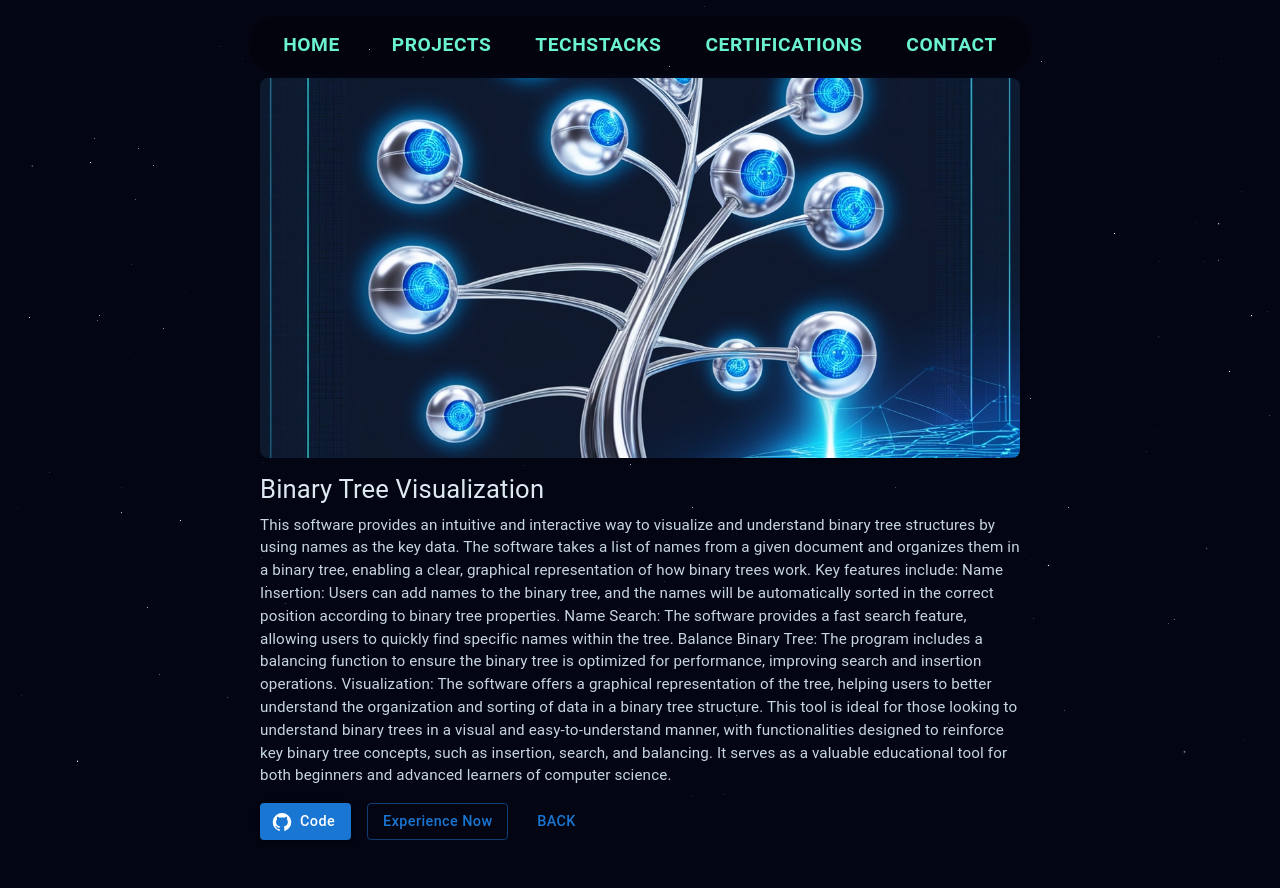
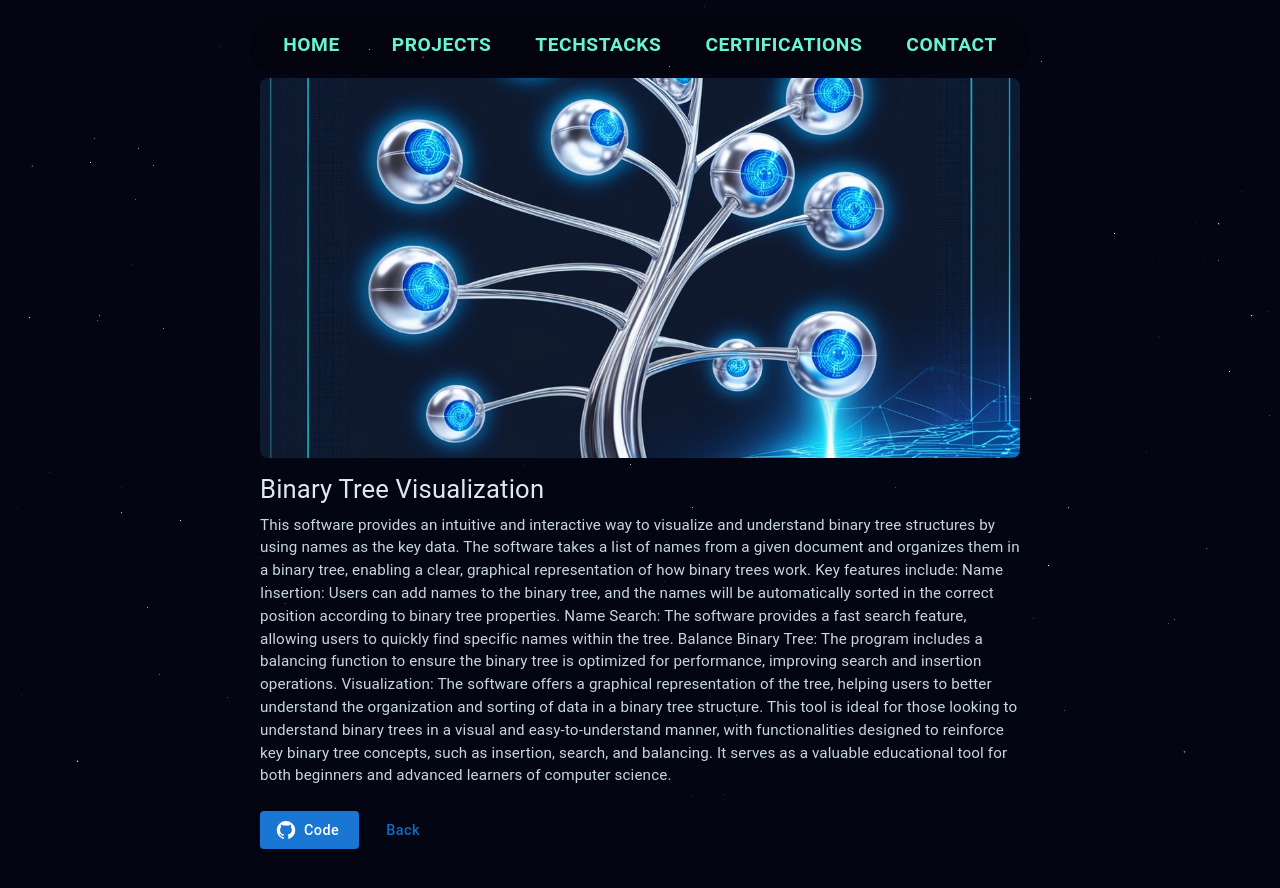
Before and after one commit to brady-world2024/cosmic-portfolio, a React (Vite) app: page /projects/proj-binarytree in a window 1280 px wide. Shown: the top 888 px of the page. Built offline with nearby package versions, Linux system fonts and the light colour scheme.

Commit message:
after sever down

```diff
--- a/src/pages/projects/ProjectDetails.tsx
+++ b/src/pages/projects/ProjectDetails.tsx
@@ -71,7 +71,15 @@ export default function ProjectDetails() {
             {project.detail ?? project.description}
           </Typography>
 
-          <Box sx={{ mt: 2, display: "flex", gap: 2 }}>
+          <Box
+            sx={{
+              mt: 3,
+              display: "flex",
+              gap: 1.5,
+              flexWrap: "wrap",
+              alignItems: "center",
+            }}
+          >
             {project.gitHubUrl && (
               <Button
                 component="a"
@@ -80,28 +88,24 @@ export default function ProjectDetails() {
                 rel="noopener noreferrer"
                 variant="contained"
                 startIcon={<GitHub />}
-                sx={{ textTransform: "none", fontSize: "0.9rem" }}
+                sx={{
+                  textTransform: "none",
+                  fontSize: "0.9rem",
+                  px: 2.5,
+                  py: 0.8,
+                }}
               >
                 Code
               </Button>
             )}
 
-            {project.url && (
-              <Button
-                component="a"
-                href={project.url}
-                target="_blank"
-                rel="noopener noreferrer"
-                variant="outlined"
-                sx={{ textTransform: "none", fontSize: "0.9rem" }}
-              >
-                Experience Now
-              </Button>
-            )}
-
             <Button
               onClick={() => navigate("/projects")}
-              sx={{ fontSize: "0.9rem" }}
+              sx={{
+                fontSize: "0.9rem",
+                textTransform: "none",
+                opacity: 0.9,
+              }}
             >
               Back
             </Button>
```
